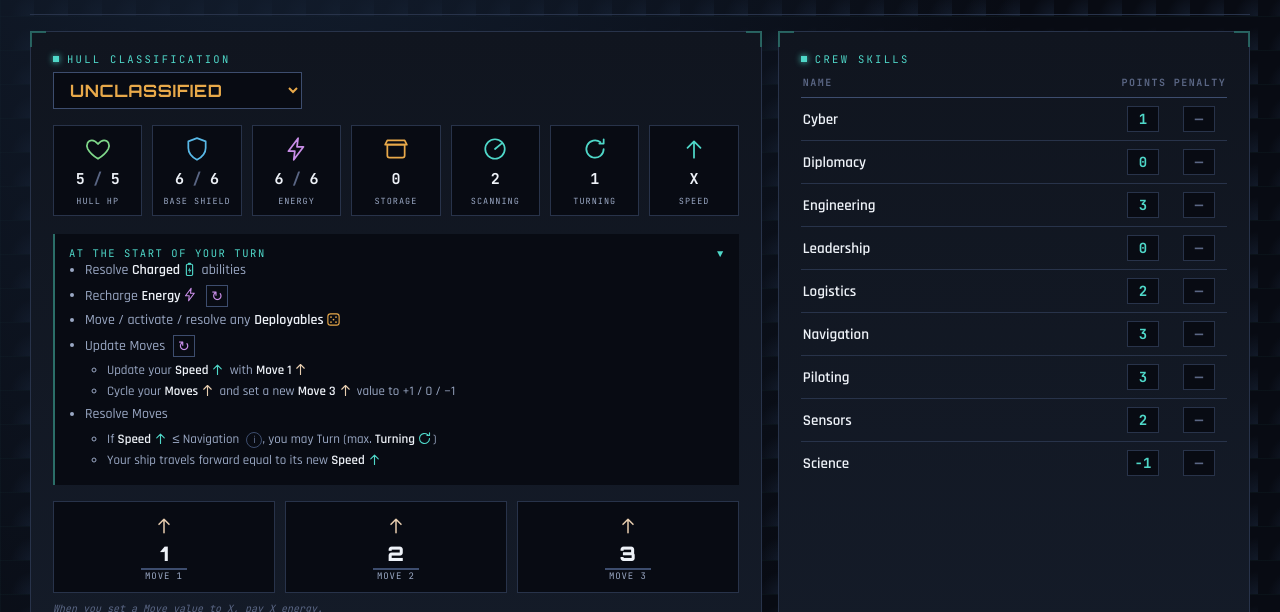
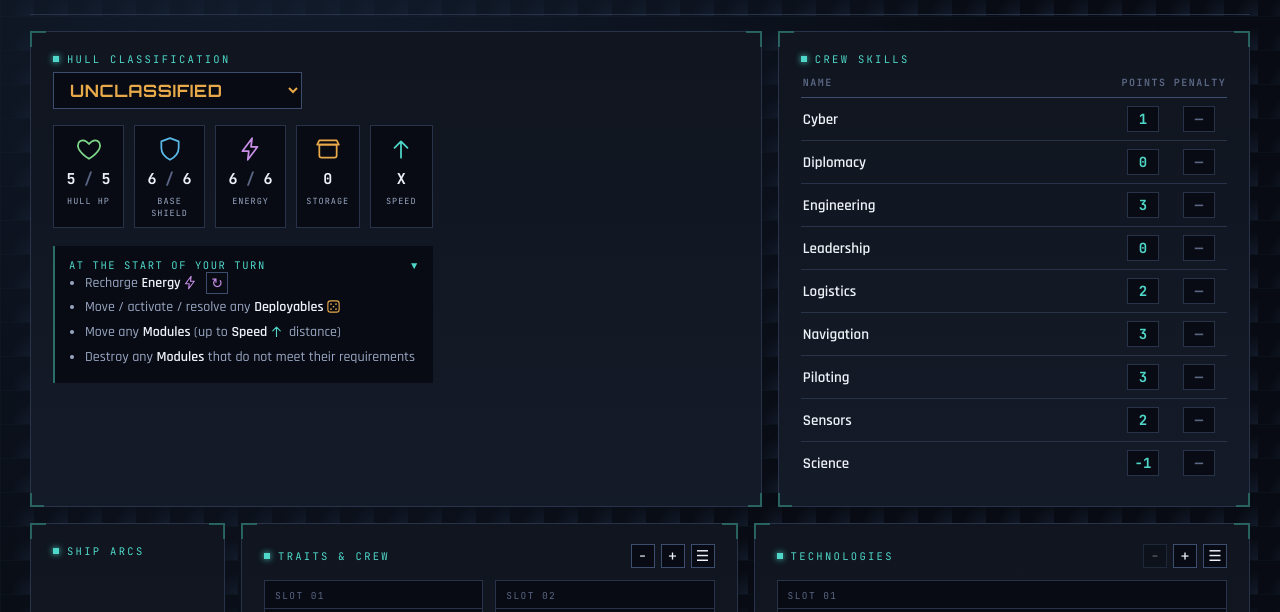
Before and after one commit to Nathan-R1/Frigate-RPG-Sheet, a plain HTML site: page frigate.html in a window 1280 px wide. Shown: the part 188-800 px from the top of the page. Drawn offline with Linux system fonts and the light colour scheme.

Commit message:
removing unused stats

```diff
--- a/frigate.html
+++ b/frigate.html
@@ -26,7 +26,6 @@
     --dc-bg:var(--cyan);
     --dc-text:var(--void);
     --dc-border:var(--cyan);
-    --move-arrow:#e8ceb0;
     --icon-hull:#7fd88a;
     --icon-shield:#59b9e8;
     --icon-energy:#c98ee8;
@@ -63,7 +62,6 @@
     --dc-bg:transparent;
     --dc-text:#0e8f83;
     --dc-border:#0e8f83;
-    --move-arrow:#8a6a3d;
     --icon-hull:#2f7a4d;
     --icon-shield:#215f8c;
     --icon-energy:#764795;
@@ -228,8 +226,6 @@
     .shiptitle .kind,.shiptitle .dash,.shiptitle input.name{font-size:24px;}
     .shiptitle input.name{min-width:0;width:100%;}
     .stat-strip{grid-template-columns:repeat(3,1fr);gap:8px;}
-    .move-track{flex-wrap:wrap;}
-    .move{flex:1 1 30%;}
     .subline{gap:12px;}
     table.skills th{padding-left:0;}
   }
@@ -253,9 +249,13 @@
     text-transform:uppercase;
   }
 
+  .class-body{
+    display:flex;flex-direction:column;align-items:stretch;
+    width:100%;max-width:380px;
+  }
   .stat-strip{
     display:grid;
-    grid-template-columns:repeat(7,1fr);
+    grid-template-columns:repeat(5,1fr);
     gap:10px;
     margin-bottom:18px;
   }
@@ -267,6 +267,8 @@
     position:relative;
   }
   .stat .icon{width:26px;height:26px;margin:0 auto 6px;display:block;}
+  .stat .icon.dec{cursor:pointer;}
+  .stat .icon.dec:hover{opacity:.65;}
   .stat .val{
     font-family:var(--mono);font-weight:700;font-size:15px;
     display:flex;align-items:center;justify-content:center;gap:2px;
@@ -346,32 +348,7 @@
     pointer-events:none;white-space:nowrap;
   }
 
-  .move-track{
-    display:flex;gap:10px;
-  }
-  .move{
-    flex:1;
-    background:var(--stat-bg);
-    border:1px solid var(--line);
-    padding:10px 8px;
-    text-align:center;
-  }
-  .move .n{
-    width:46px;
-    text-align:center;
-    font-family:var(--disp);font-weight:900;font-size:20px;color:var(--ink);
-    border-bottom:2px solid var(--line-bright);
-    padding-bottom:2px;
-  }
-  .move .n:focus{border-color:var(--cyan);}
-  .move .arrow{width:20px;height:20px;margin:4px auto;display:block;}
-  .move .lbl{font-family:var(--mono);font-size:9px;letter-spacing:.1em;color:var(--ink-mid);text-transform:uppercase;}
-  .move-note{
-    margin-top:8px;font-family:var(--mono);font-size:10px;color:var(--ink-dim);
-    font-style:italic;line-height:1.5;
-  }
-
-  /* ===== skills panel ===== */
+        /* ===== skills panel ===== */
   .skills-panel{flex:1;}
   table.skills{width:100%;border-collapse:collapse;margin-top:4px;}
   table.skills th{
@@ -682,19 +659,20 @@
         </select>
       </div>
 
+      <div class="class-body">
       <div class="stat-strip">
         <div class="stat hull">
-          <svg class="icon" viewBox="0 0 24 24" fill="none"><path d="M12 21s-7-4.35-9.5-9.2C.7 7.9 2.7 4 6.4 4c2 0 3.6 1.1 5.6 3.4C14 5.1 15.6 4 17.6 4c3.7 0 5.7 3.9 3.9 7.8C19 16.65 12 21 12 21Z" stroke="var(--icon-hull)" stroke-width="1.6" stroke-linejoin="round"/></svg>
+          <svg class="icon dec" onclick="decrementStat('hullCur')" viewBox="0 0 24 24" fill="none"><path d="M12 21s-7-4.35-9.5-9.2C.7 7.9 2.7 4 6.4 4c2 0 3.6 1.1 5.6 3.4C14 5.1 15.6 4 17.6 4c3.7 0 5.7 3.9 3.9 7.8C19 16.65 12 21 12 21Z" stroke="var(--icon-hull)" stroke-width="1.6" stroke-linejoin="round"/></svg>
           <div class="val"><input id="hullCur" value="5" maxlength="2"><span class="sep">/</span><input id="hullMax" value="5" maxlength="2"></div>
           <div class="lbl">Hull HP</div>
         </div>
         <div class="stat shield">
-          <svg class="icon" viewBox="0 0 24 24" fill="none"><path d="M12 2 4 5v6c0 5 3.4 8.4 8 11 4.6-2.6 8-6 8-11V5l-8-3Z" stroke="var(--icon-shield)" stroke-width="1.6" stroke-linejoin="round"/></svg>
+          <svg class="icon dec" onclick="decrementStat('shieldCur')" viewBox="0 0 24 24" fill="none"><path d="M12 2 4 5v6c0 5 3.4 8.4 8 11 4.6-2.6 8-6 8-11V5l-8-3Z" stroke="var(--icon-shield)" stroke-width="1.6" stroke-linejoin="round"/></svg>
           <div class="val"><input id="shieldCur" value="6" maxlength="2"><span class="sep">/</span><input id="shieldMax" value="6" maxlength="2"></div>
           <div class="lbl">Base Shield</div>
         </div>
         <div class="stat energy">
-          <svg class="icon" viewBox="0 0 24 24" fill="none"><path d="M13 2 4 14h6l-1 8 9-12h-6l1-8Z" stroke="var(--icon-energy)" stroke-width="1.6" stroke-linejoin="round"/></svg>
+          <svg class="icon dec" onclick="decrementStat('energyCur')" viewBox="0 0 24 24" fill="none"><path d="M13 2 4 14h6l-1 8 9-12h-6l1-8Z" stroke="var(--icon-energy)" stroke-width="1.6" stroke-linejoin="round"/></svg>
           <div class="val"><input id="energyCur" value="6" maxlength="2"><span class="sep">/</span><input id="energyMax" value="6" maxlength="2"></div>
           <div class="lbl">Energy</div>
         </div>
@@ -702,16 +680,6 @@
           <svg class="icon" viewBox="0 0 24 24" fill="none"><path d="M4 8h16v10a2 2 0 0 1-2 2H6a2 2 0 0 1-2-2V8Z" stroke="var(--icon-amber)" stroke-width="1.6" stroke-linejoin="round"/><path d="M2 8h20l-2-4H4L2 8Z" stroke="var(--icon-amber)" stroke-width="1.6" stroke-linejoin="round"/></svg>
           <div class="val" style="justify-content:center"><input id="storage" value="0" maxlength="2" style="width:26px"></div>
           <div class="lbl">Storage</div>
-        </div>
-        <div class="stat">
-          <svg class="icon" viewBox="0 0 24 24" fill="none"><circle cx="12" cy="12" r="9" stroke="var(--icon-cyan)" stroke-width="1.6"/><path d="M12 12 18 7" stroke="var(--icon-cyan)" stroke-width="1.6" stroke-linecap="round"/></svg>
-          <div class="val" style="justify-content:center"><input id="scanning" value="2" maxlength="2" style="width:26px"></div>
-          <div class="lbl">Scanning</div>
-        </div>
-        <div class="stat">
-          <svg class="icon" viewBox="0 0 24 24" fill="none"><path d="M20 12a8 8 0 1 1-3-6.2" stroke="var(--icon-cyan)" stroke-width="1.6" stroke-linecap="round"/><path d="M20 3v4h-4" stroke="var(--icon-cyan)" stroke-width="1.6" stroke-linecap="round" stroke-linejoin="round"/></svg>
-          <div class="val" style="justify-content:center"><input id="turning" value="1" maxlength="2" style="width:26px"></div>
-          <div class="lbl">Turning</div>
         </div>
         <div class="stat speed">
           <svg class="icon" viewBox="0 0 24 24" fill="none"><path d="M12 20V5M6 11l6-6 6 6" stroke="var(--icon-cyan)" stroke-width="1.6" stroke-linecap="round" stroke-linejoin="round"/></svg>
@@ -723,42 +691,13 @@
       <div class="rules-block" id="turnBox">
         <div class="rhead" onclick="toggleTurnBox(this)">At the start of your turn <span class="collapse-ind">▼</span></div>
         <ul>
-          <li>Resolve <b>Charged</b><svg class="kw-icon" viewBox="0 0 24 24" fill="none"><rect x="7" y="3.5" width="10" height="18" rx="2" stroke="var(--icon-cyan)" stroke-width="1.8"/><rect x="9.5" y="1" width="5" height="3" rx="1" fill="var(--icon-cyan)"/><path d="M13.2 8 9.5 14h2.8l-1 4.5 4-6.2h-2.9l0.8-4.3Z" fill="var(--icon-cyan)"/></svg> abilities</li>
           <li>Recharge <b>Energy</b><svg class="kw-icon" viewBox="0 0 24 24" fill="none"><path d="M13 2 4 14h6l-1 8 9-12h-6l1-8Z" stroke="var(--icon-energy)" stroke-width="1.8" stroke-linejoin="round"/></svg> <button type="button" class="rule-btn" onclick="rechargeEnergy()" title="Set energy to max">↻</button></li>
           <li>Move / activate / resolve any <b>Deployables</b><svg class="kw-icon" viewBox="0 0 24 24" fill="none"><rect x="3" y="3" width="18" height="18" rx="4" stroke="var(--icon-amber)" stroke-width="1.8"/><circle cx="8" cy="8" r="1.4" fill="var(--icon-amber)"/><circle cx="16" cy="8" r="1.4" fill="var(--icon-amber)"/><circle cx="12" cy="12" r="1.4" fill="var(--icon-amber)"/><circle cx="8" cy="16" r="1.4" fill="var(--icon-amber)"/><circle cx="16" cy="16" r="1.4" fill="var(--icon-amber)"/></svg></li>
-          <li>Update Moves <button type="button" class="rule-btn" onclick="advanceMove()" title="Add Move 1 to Speed, then cycle moves">↻</button>
-            <ul class="sub">
-              <li>Update your <b>Speed</b><svg class="kw-icon" viewBox="0 0 24 24" fill="none"><path d="M12 20V5M6 11l6-6 6 6" stroke="var(--icon-cyan)" stroke-width="1.8" stroke-linecap="round" stroke-linejoin="round"/></svg> with <b>Move 1</b><svg class="kw-icon" viewBox="0 0 24 24" fill="none"><path d="M12 20V4M6 10l6-6 6 6" stroke="var(--move-arrow)" stroke-width="1.8" stroke-linecap="round" stroke-linejoin="round"/></svg></li>
-              <li>Cycle your <b>Moves</b><svg class="kw-icon" viewBox="0 0 24 24" fill="none"><path d="M12 20V4M6 10l6-6 6 6" stroke="var(--move-arrow)" stroke-width="1.8" stroke-linecap="round" stroke-linejoin="round"/></svg> and set a new <b>Move 3</b><svg class="kw-icon" viewBox="0 0 24 24" fill="none"><path d="M12 20V4M6 10l6-6 6 6" stroke="var(--move-arrow)" stroke-width="1.8" stroke-linecap="round" stroke-linejoin="round"/></svg> value to +1 / 0 / −1</li>
-            </ul>
-          </li>
-          <li>Resolve Moves
-            <ul class="sub">
-              <li>If <b>Speed</b><svg class="kw-icon" viewBox="0 0 24 24" fill="none"><path d="M12 20V5M6 11l6-6 6 6" stroke="var(--icon-cyan)" stroke-width="1.8" stroke-linecap="round" stroke-linejoin="round"/></svg> ≤ Navigation <button type="button" class="info-btn" onclick="showSkillInfo(event, this, 'Navigation')" title="Navigation total">ℹ</button>, you may Turn (max. <b>Turning</b><svg class="kw-icon" viewBox="0 0 24 24" fill="none"><path d="M20 12a8 8 0 1 1-3-6.2" stroke="var(--icon-cyan)" stroke-width="1.8" stroke-linecap="round"/><path d="M20 3v4h-4" stroke="var(--icon-cyan)" stroke-width="1.8" stroke-linecap="round" stroke-linejoin="round"/></svg>)</li>
-              <li>Your ship travels forward equal to its new <b>Speed</b><svg class="kw-icon" viewBox="0 0 24 24" fill="none"><path d="M12 20V5M6 11l6-6 6 6" stroke="var(--icon-cyan)" stroke-width="1.8" stroke-linecap="round" stroke-linejoin="round"/></svg></li>
-            </ul>
-          </li>
+          <li>Move any <b>Modules</b> (up to <b>Speed</b><svg class="kw-icon" viewBox="0 0 24 24" fill="none"><path d="M12 20V5M6 11l6-6 6 6" stroke="var(--icon-cyan)" stroke-width="1.8" stroke-linecap="round" stroke-linejoin="round"/></svg> distance)</li>
+          <li>Destroy any <b>Modules</b> that do not meet their requirements</li>
         </ul>
       </div>
-
-      <div class="move-track">
-        <div class="move">
-          <svg class="arrow" viewBox="0 0 24 24" fill="none"><path d="M12 20V4M6 10l6-6 6 6" stroke="var(--move-arrow)" stroke-width="1.8" stroke-linecap="round" stroke-linejoin="round"/></svg>
-          <input id="move1" class="n" value="1" maxlength="2">
-          <div class="lbl">Move 1</div>
-        </div>
-        <div class="move">
-          <svg class="arrow" viewBox="0 0 24 24" fill="none"><path d="M12 20V4M6 10l6-6 6 6" stroke="var(--move-arrow)" stroke-width="1.8" stroke-linecap="round" stroke-linejoin="round"/></svg>
-          <input id="move2" class="n" value="2" maxlength="2">
-          <div class="lbl">Move 2</div>
-        </div>
-        <div class="move">
-          <svg class="arrow" viewBox="0 0 24 24" fill="none"><path d="M12 20V4M6 10l6-6 6 6" stroke="var(--move-arrow)" stroke-width="1.8" stroke-linecap="round" stroke-linejoin="round"/></svg>
-          <input id="move3" class="n" value="3" maxlength="2">
-          <div class="lbl">Move 3</div>
-        </div>
       </div>
-      <div class="move-note">When you set a Move value to X, pay X energy.</div>
     </div>
 
     <!-- SKILLS -->
@@ -895,6 +834,13 @@
     var cur = document.getElementById('energyCur');
     var max = document.getElementById('energyMax');
     if(cur && max) cur.value = max.value;
+  }
+  function decrementStat(id){
+    var el = document.getElementById(id);
+    if(!el) return;
+    var v = parseInt(el.value, 10);
+    if(isNaN(v)) v = 0;
+    if(v > 0) el.value = v - 1;
   }
   function showSkillInfo(e, btn, skillName){
     e.stopPropagation();
@@ -1066,7 +1012,7 @@
     {key:'passive', icon:'⏳', label:'Passive'}
   ];
   var TECHP_RESETS = [
-    {name:'Flame Cannon', traits:'', text:'Target an object.', tt:'offense', type:'reuse', energy:'2', storage:'0', deploy:false},
+    {name:'Flame Cannon', traits:'active 1', text:'Your Cannons gain +1 Dmg and Range.', tt:'offense', type:'reuse', energy:'1', storage:'0', deploy:false},
     {name:'Rotating Cannon', traits:'', text:'Your Cannons gain +1 Dmg and Range.', tt:'offense', type:'reuse', energy:'1', storage:'0', deploy:false},
     {name:'Ion Torpedoes', traits:'', text:'You gain 1 Arc. This lasts until you Target an object.', tt:'offense', type:'reuse', energy:'1', storage:'0', deploy:false},
     {name:'Ioun Torpedos', traits:'', text:'[Deployable] Hull: 1, Duration: 1, Speed: 0\nAfter targeting an enemy, remove this.\nRange: 8, Check: Sensors, \nDmg: 3⚡ (SHIELD ONLY)', tt:'offense', type:'exhaust', energy:'2', storage:'2', deploy:true},
```
